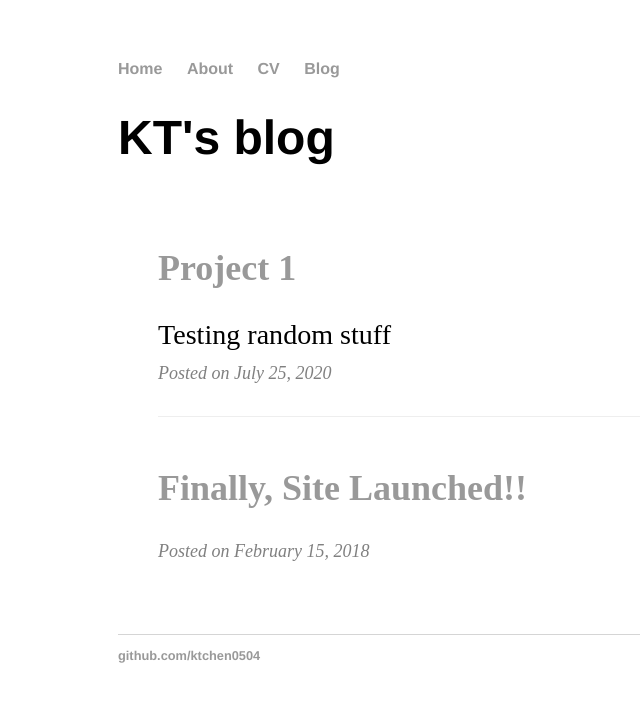
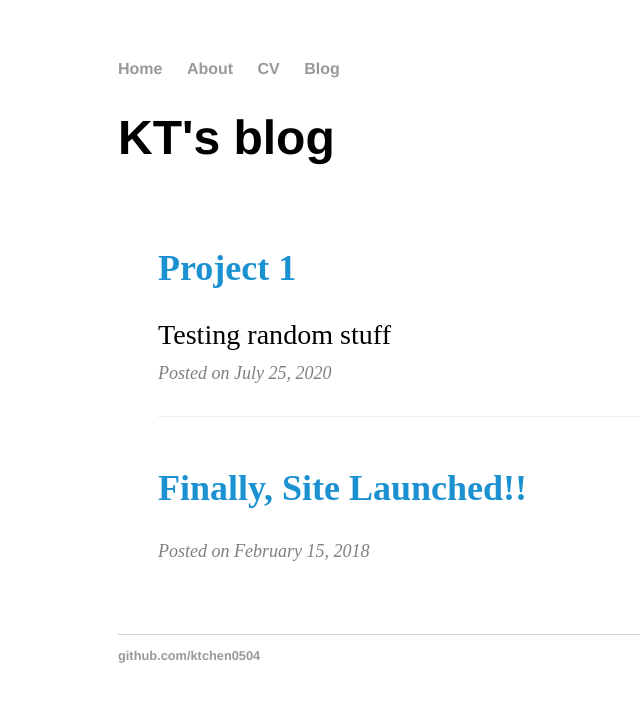
Before and after one commit to ktchen0504/ktchen0504.github.io, a Jekyll site: the page built from blog/index.html, in a window 1280 px wide. Shown: the top 702 px of the page, without its empty margins (74-714 px from the left). Built offline with Jekyll 4.4.1, drawn with Linux system fonts in a browser that asks for light colours.

Commit message:
Update <a> tag decoration to none

```diff
--- a/css/blog.css
+++ b/css/blog.css
@@ -7,6 +7,11 @@
 
 .post-preview:last-child {
   border-bottom: 0;
+}
+
+.post-preview a {
+  text-decoration: none;
+  color: #1b91d1;
 }
 
 .post-preview .post-subtitle {
```
